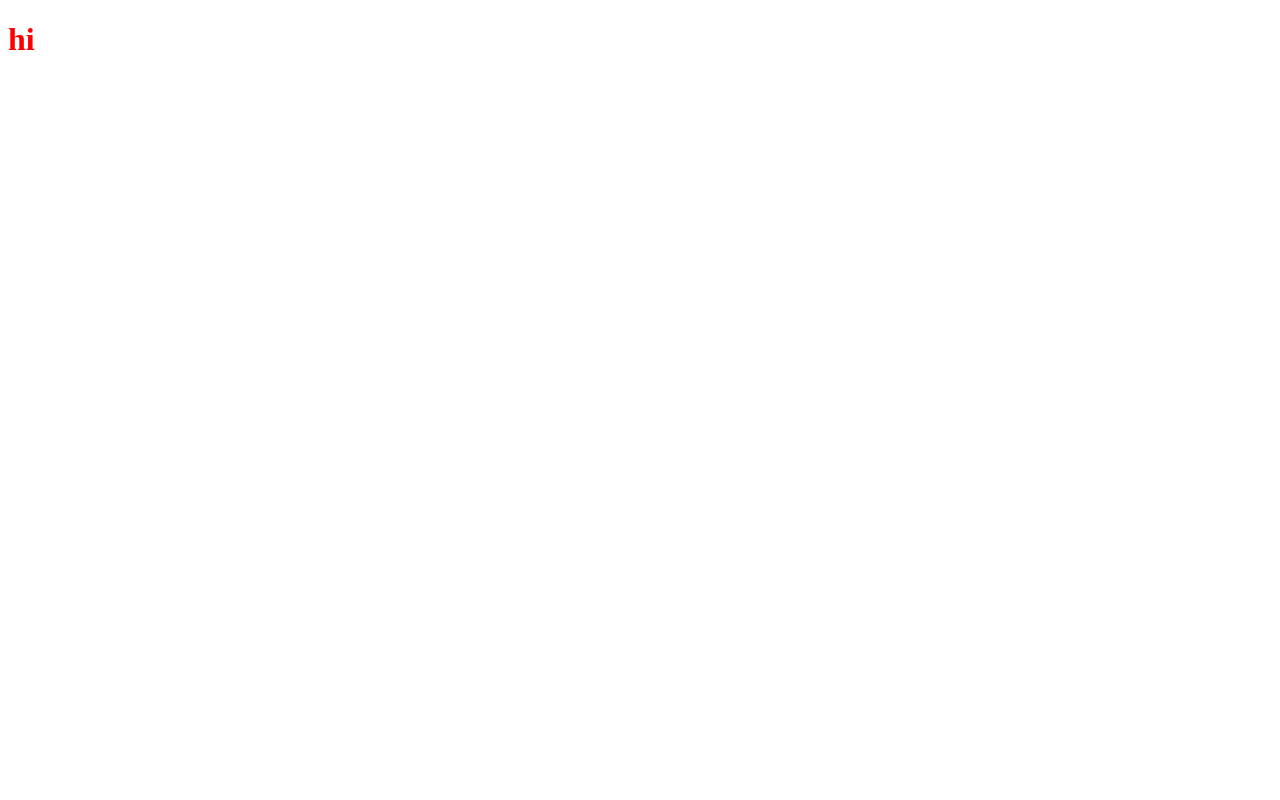
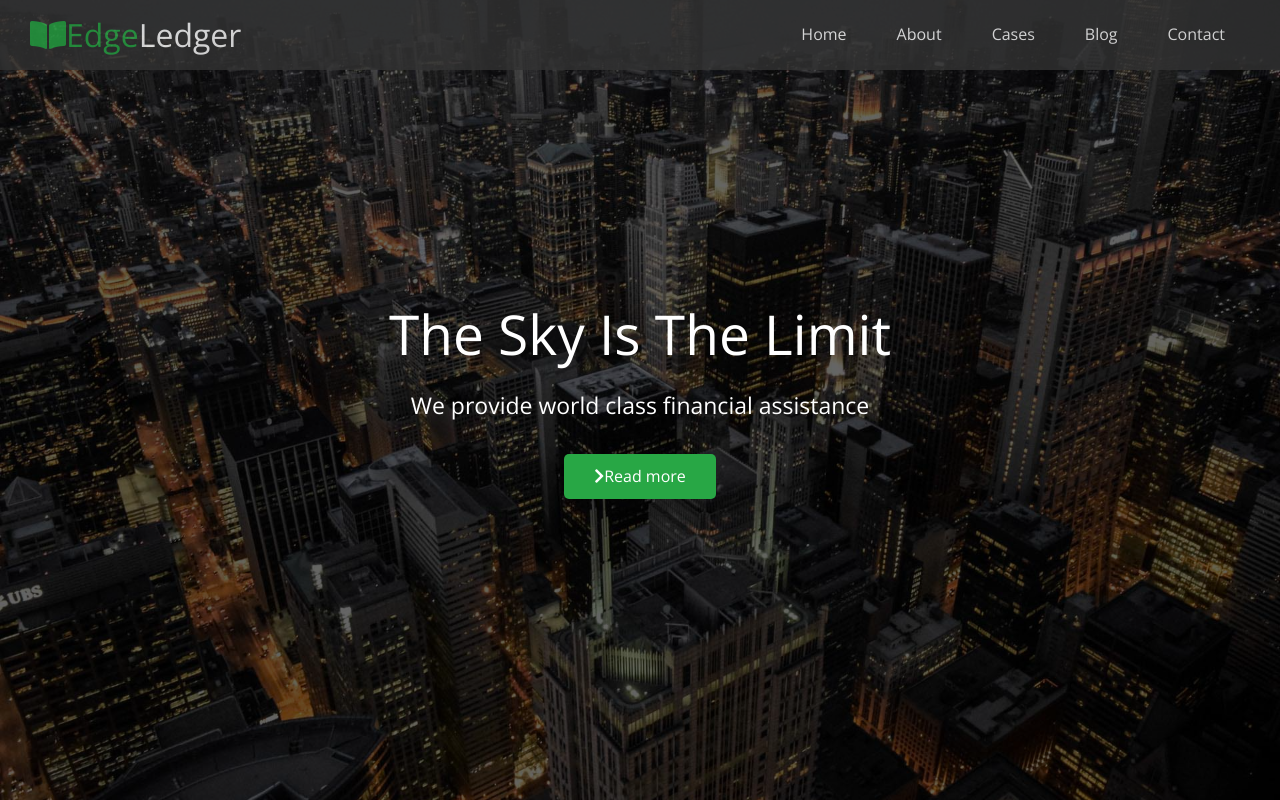
Before and after one commit to PlooJompong/EdgeLedger, a plain HTML site: page index.html in a window 1280 px wide. Drawn offline with nearby package versions, Linux system fonts and the light colour scheme.

Commit message:
Added navbar & overlay

```diff
--- a/css/style.css
+++ b/css/style.css
@@ -1,3 +1,113 @@
-h1 {
-  color: red;
+@import url('https://fonts.googleapis.com/css2?family=Open+Sans:wght@300;400&display=swap');
+
+/* Base */
+* {
+  box-sizing: border-box;
+  padding: 0;
+  margin: 0;
 }
+
+body {
+  font-family: 'Open Sans', sans-serif;
+  background: #fff;
+  color: #333;
+  line-height: 1.6;
+}
+
+ul {
+  list-style: none;
+}
+
+a {
+  color: #333;
+  text-decoration: none;
+}
+
+h1, h2 {
+  font-weight: 300;
+  line-height: 1.2;
+}
+
+
+p {
+  margin: 10px 0;
+}
+
+img {
+  width: 100%;
+}
+
+/* Navbar */
+.navbar {
+  display: flex;
+  align-items: center;
+  justify-content: space-between;
+  background-color: #333;
+  color: #fff;
+  opacity: 0.8;
+  width: 100%;
+  height: 70px;
+  position: fixed;
+  top: 0;
+  padding: 0 30px;
+}
+
+.navbar a {
+  color: #fff;
+  padding: 10px 20px;
+  margin: 0 5px;
+}
+
+.navbar a:hover {
+  border-bottom: #28a745 2px solid;
+}
+
+.navbar ul {
+  display: flex;
+}
+
+.navbar .logo {
+  font-weight: 400;
+}
+
+/* Header */
+.hero {
+  position: relative;
+  background: url('../img/home/showcase.jpg') no-repeat center center/cover;
+  height: 100vh;
+  color: #fff;
+}
+
+.hero .content {
+  display: flex;
+  flex-direction: column;
+  align-items: center;
+  justify-content: center;
+  text-align: center;
+  height: 100%;
+  padding: 0 20px;
+}
+
+.hero .content h1 {
+  font-size: 55px;
+}
+
+.hero .content p {
+  font-size: 23px;
+  max-width: 600px;
+  margin: 20px 0 30px;
+}
+
+.hero::before {
+  content: '';
+  position: absolute;
+  top: 0;
+  left: 0;
+  width: 100%;
+  height: 100%;
+  background: rgba(0, 0, 0, 0.6);
+}
+
+.hero * {
+  z-index: 10;
+}
--- /dev/null
+++ b/css/utilities.css
@@ -0,0 +1,43 @@
+/* Text colors */
+.text-primary {
+  color: #28a745;
+}
+
+.text-secondary {
+  color: #0284d0;
+}
+
+/* Button */
+.btn {
+  display: inline-block;
+  padding: 10px 30px;
+  color: #fff;
+  background-color: #28a745;
+  border: none;
+  border-radius: 5px;
+  cursor: pointer;
+}
+
+.btn:hover {
+  opacity: 0.9;
+}
+
+.btn-primary {
+  background: #28a745;
+  color: #fff;
+}
+
+.btn-secondary {
+  background: #0284d0;
+  color: #fff;
+}
+
+.btn-dark {
+  background:#333;
+  color: #fff;
+}
+
+.btn-light {
+  background: #f4f4f4;
+  color: #333;
+}
--- a/index.html
+++ b/index.html
@@ -5,11 +5,34 @@
   <meta name="viewport" content="width=device-width, initial-scale=1.0">
   <meta name="description" content="Finance Company">
   <meta name="keyword" content="Finance">
+  <link rel="stylesheet" href="https://use.fontawesome.com/releases/v5.15.1/css/all.css" integrity="sha384-vp86vTRFVJgpjF9jiIGPEEqYqlDwgyBgEF109VFjmqGmIY/Y4HV4d3Gp2irVfcrp" crossorigin="anonymous">
+  <link rel="stylesheet" href="./css/utilities.css">
   <link rel="stylesheet" href="./css/style.css">
   <link rel="stylesheet" media="screen and (max-width: 768px)" href="./css/media_queries.css">
-  <title>Finance</title>
+  <title>Welcome To EdgeLedger</title>
 </head>
 <body>
-  <h1>hi</h1>
+  <header class="hero">
+    <div id="navbar" class="navbar">
+      <h1 class="logo">
+        <span class="text-primary"><i class="fas fa-book-open"></i>Edge</span>Ledger
+      </h1>
+      <nav>
+        <ul>
+          <li><a href="#home">Home</a></li>
+          <li><a href="#about">About</a></li>
+          <li><a href="#cases">Cases</a></li>
+          <li><a href="#blog">Blog</a></li>
+          <li><a href="#contact">Contact</a></li>
+        </ul>
+      </nav>
+    </div>
+
+    <div class="content">
+      <h1>The Sky Is The Limit</h1>
+      <p>We provide world class financial assistance</p>
+      <a href="#about" class="btn"><i class="fas fa-chevron-right"></i>Read more</a>
+    </div>
+  </header>
 </body>
 </html>
```
Also changed, not shown: about.html (added), blog.html (added), cases.html (added), contact.html (added).
